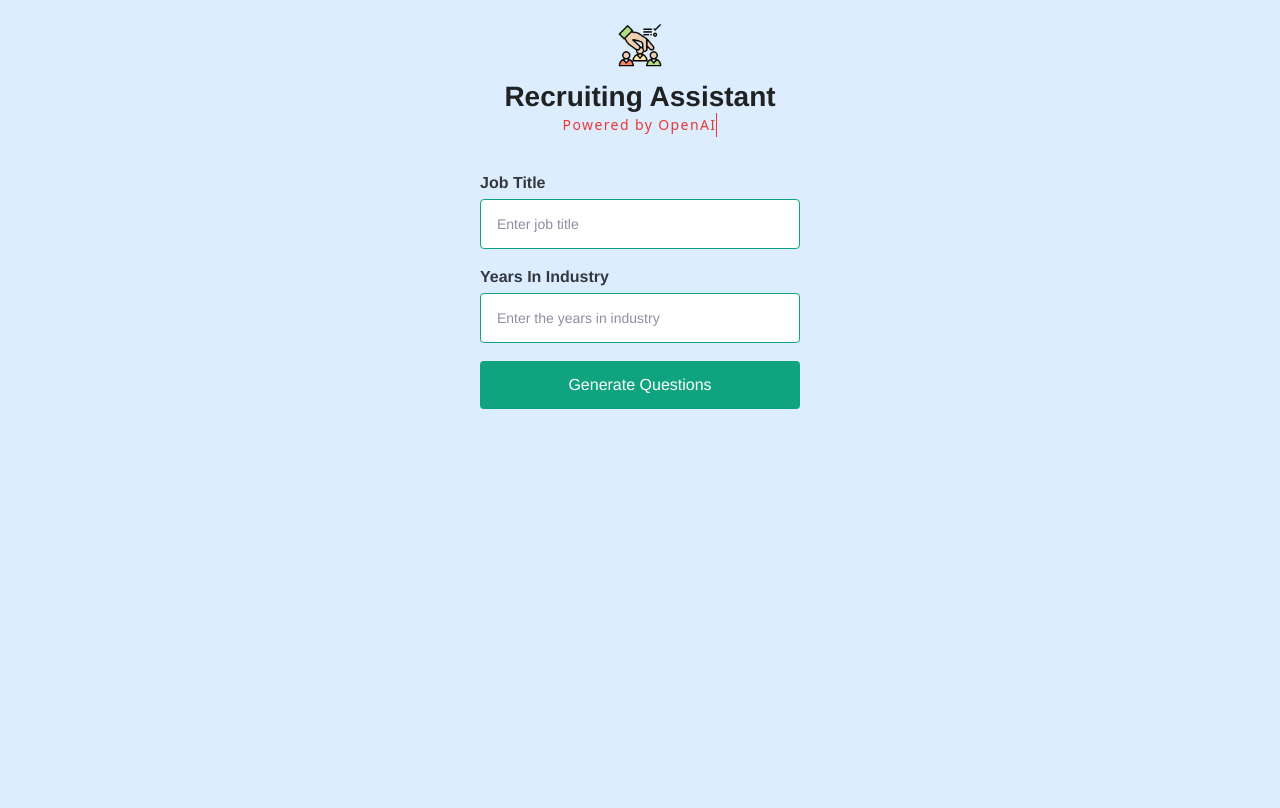
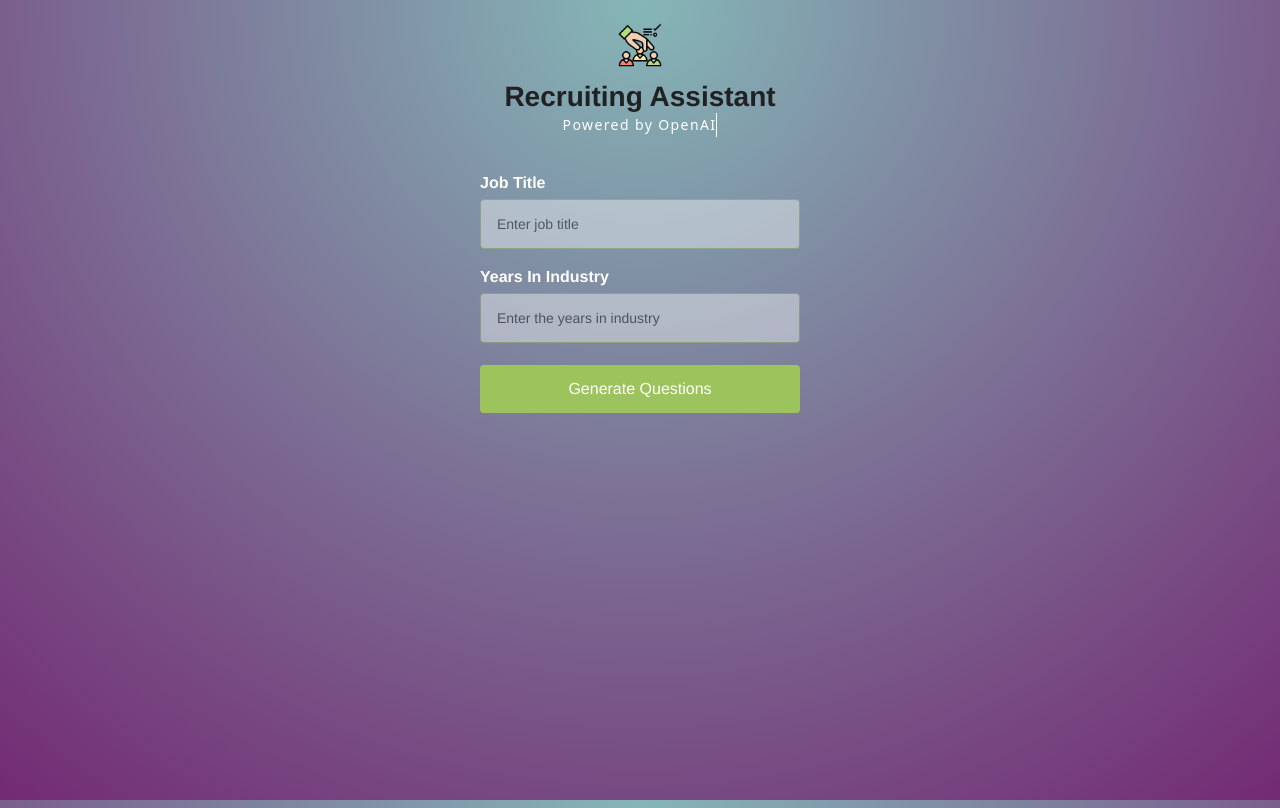
Before and after one commit to EricL2001/recruiter, a Next.js app: page /recruiter in a window 1280 px wide. Built offline with nearby package versions, Linux system fonts and the light colour scheme; a web font is replaced by a local one.

Commit message:
updated CSS

```diff
--- a/pages/api/generate-response.js
+++ b/pages/api/generate-response.js
@@ -9,7 +9,7 @@ export default async function (req, res) {
   const{years, title} = req.body;
   const prompt = generatePrompt(years, title);
 
-  //console.log(prompt);
+  console.log(prompt);
 
   if (!configuration.apiKey) {
     res.status(500).json({
@@ -49,5 +49,5 @@ export default async function (req, res) {
 
 function generatePrompt(years, title) {
 
- return `You're a recruiting assistant that will help me generate some screening questions for a potential job hire.  I have a ${title} with ${years} experience.Please provide 10 questions for the candidate to answer to determine their competency.`;
+ return `I need help generating some screening questions for a ${title} with ${years} experience. Please provide 10 questions for the candidate to answer to determine their competency.`;
 }
--- a/pages/index.module.css
+++ b/pages/index.module.css
@@ -19,7 +19,7 @@
 .main input {
   font-size: 16px;
   line-height: 24px;
-  color: #353740;
+  color:black;
   font-family: "ColfaxAI", Helvetica, sans-serif;
 }
 .main {
@@ -39,7 +39,15 @@
   margin: 10px 0 -18px;
 
 }
+
+.main h4{
+color: white;
+
+}
+
+
 .main label {
+  color: #ffff;
   font-weight: bold;
   margin-top: -2px;
 }
@@ -47,11 +55,11 @@
 .ai {
   margin-bottom: 36px;
   font-family: system-ui;
-  color: #eb3735;
+  color: #ffff;
   font-size: 14px;
   letter-spacing: .10em;
   overflow: hidden; /* Ensures the content is not revealed until the animation */
-  border-right: .10em solid #10a37f; /* The typwriter cursor */
+  border-right: .10em solid #ffff; /* The typwriter cursor */
   white-space: nowrap; /* Keeps the content on a single line */
   animation:
     typing 2.5s steps(40, end),
@@ -68,31 +76,34 @@
 .main input[type="number"],
 .main select {
   padding: 12px 16px;
-  border: 1px solid #10a37f;
+  border: 0.5px solid #9dc45c;
   border-radius: 4px;
   margin-bottom: 18px;
   margin-top: 4px;
-  outline-color: #10a37f;
+  outline-color: #9dc45c;
+  opacity: 0.4;
+
 }
 
 .main ::placeholder {
   font-size: 14px;
-  color: #8e8ea0;
+  color: black;
   opacity: 1;
 }
 .main input[type="submit"] {
   padding: 12px 0;
   color: #fff;
-  background-color: #10a37f;
+  background-color: #9dc45c;
   border: none;
   border-radius: 4px;
   text-align: center;
   cursor: pointer;
+  margin-top: 4px;
 }
 .main input[type="submit"]:hover {
-  color: #10a37f;
+  color: #9dc45c;
   background-color: #fff;
-  border: 1px solid #10a37f;
+  border: 1px solid #9dc45c;
   cursor: pointer;
 }
 
@@ -101,6 +112,7 @@
 }
 
 .main .result {
+  color: white;
   font-weight: bold;
   margin-top: 40px;
   width: 500px;
@@ -115,7 +127,7 @@
 /* The typewriter cursor effect */
 @keyframes blink-caret {
   from, to { border-color: transparent }
-  50% { border-color: #eb3735; }
+  50% { border-color: #ffff; }
 }
 
 /* If the screen size is 375px wide or less, set max width */
--- a/pages/styles.css
+++ b/pages/styles.css
@@ -1,3 +1,8 @@
 html {
-    background-color: #dceefe;
+    background: radial-gradient(circle at top, #85b6b7 , #732a73);
+    background-size: cover;
 }
+
+html, body {
+    height: 100%;
+  }
```
